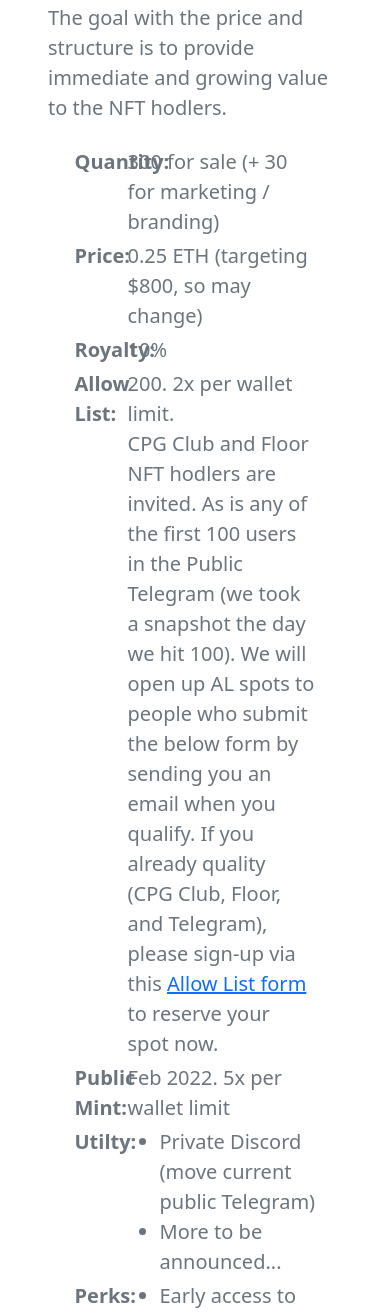
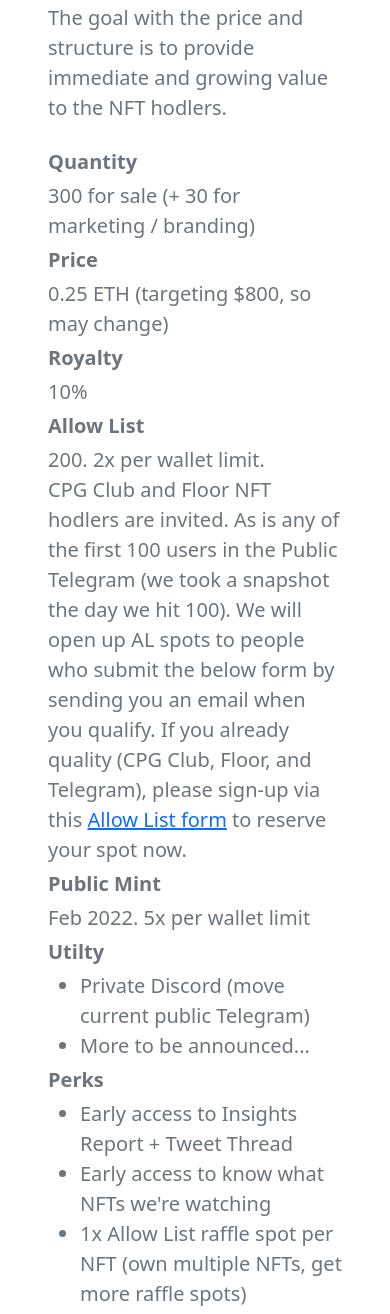
Before and after one commit to elliotkoss/futurenftmints-version-0, a plain HTML site: page genesis-nft.html in a window 390 px wide. Shown: the part 1502-2816 px from the top of the page. Drawn offline with nearby package versions, Linux system fonts and the light colour scheme.

Commit message:
clean-up genesis nft

```diff
--- a/genesis-nft.html
+++ b/genesis-nft.html
@@ -116,50 +116,50 @@
                     </div>
 
                     <div class="row justify-content-center">
-                        <div class="col-2">
-                            <p class="lead fw-normal text-muted mb-1"><strong>Quantity:</strong></p>
+                        <div class="col-md-2">
+                            <p class="lead fw-normal text-muted mb-1"><strong>Quantity</strong></p>
                         </div>
-                        <div class="col-8">
+                        <div class="col-md-8">
                             <p class="lead fw-normal text-muted mb-1">300 for sale (+ 30 for marketing / branding)</p>
                         </div>
                     </div>
                     <div class="row justify-content-center">
-                        <div class="col-2">
-                            <p class="lead fw-normal text-muted mb-1"><strong>Price:</strong></p>
+                        <div class="col-md-2">
+                            <p class="lead fw-normal text-muted mb-1"><strong>Price</strong></p>
                         </div>
-                        <div class="col-8">
+                        <div class="col-md-8">
                             <p class="lead fw-normal text-muted mb-1">0.25 ETH (targeting $800, so may change)</p>
                         </div>
                     </div>
                     <div class="row justify-content-center">
-                        <div class="col-2">
-                            <p class="lead fw-normal text-muted mb-1"><strong>Royalty:</strong></p>
+                        <div class="col-md-2">
+                            <p class="lead fw-normal text-muted mb-1"><strong>Royalty</strong></p>
                         </div>
-                        <div class="col-8">
+                        <div class="col-md-8">
                             <p class="lead fw-normal text-muted mb-1">10%</p>
                         </div>
                     </div>
                     <div class="row justify-content-center">
-                        <div class="col-2">
-                            <p class="lead fw-normal text-muted mb-1"><strong>Allow List:</strong></p>
+                        <div class="col-md-2">
+                            <p class="lead fw-normal text-muted mb-1"><strong>Allow List</strong></p>
                         </div>
-                        <div class="col-8">
+                        <div class="col-md-8">
                             <p class="lead fw-normal text-muted mb-1">200. 2x per wallet limit.<br />CPG Club and Floor NFT hodlers are invited. As is any of the first 100 users in the Public Telegram (we took a snapshot the day we hit 100). We will open up AL spots to people who submit the below form by sending you an email when you qualify. If you already quality (CPG Club, Floor, and Telegram), please sign-up via this <a href="https://docs.google.com/forms/d/1rZN0TFLXqQfh3Qy8Unc2embHwa9ABZT-X8LB16Hvf-g" target="_BLANK">Allow List form</a> to reserve your spot now.</p>
                         </div>
                     </div>
                     <div class="row justify-content-center">
-                        <div class="col-2">
-                            <p class="lead fw-normal text-muted mb-1"><strong>Public Mint:</strong></p>
+                        <div class="col-md-2">
+                            <p class="lead fw-normal text-muted mb-1"><strong>Public Mint</strong></p>
                         </div>
-                        <div class="col-8">
+                        <div class="col-md-8">
                             <p class="lead fw-normal text-muted mb-1">Feb 2022. 5x per wallet limit</p>
                         </div>
                     </div>
                     <div class="row justify-content-center">
-                        <div class="col-2">
-                            <p class="lead fw-normal text-muted mb-1"><strong>Utilty:</strong></p>
+                        <div class="col-md-2">
+                            <p class="lead fw-normal text-muted mb-1"><strong>Utilty</strong></p>
                         </div>
-                        <div class="col-8">
+                        <div class="col-md-8">
                             <ul class="lead fw-normal text-muted mb-1">
                                 <li>Private Discord (move current public Telegram)</li>
                                 <li>More to be announced...</li>
@@ -167,10 +167,10 @@
                         </div>
                     </div>
                     <div class="row justify-content-center">
-                        <div class="col-2">
-                            <p class="lead fw-normal text-muted mb-1"><strong>Perks:</strong></p>
+                        <div class="col-md-2">
+                            <p class="lead fw-normal text-muted mb-1"><strong>Perks</strong></p>
                         </div>
-                        <div class="col-8">
+                        <div class="col-md-8">
                             <ul class="lead fw-normal text-muted mb-1">
                                 <li>Early access to Insights Report + Tweet Thread</li>
                                 <li>Early access to know what NFTs we're watching</li>
```
